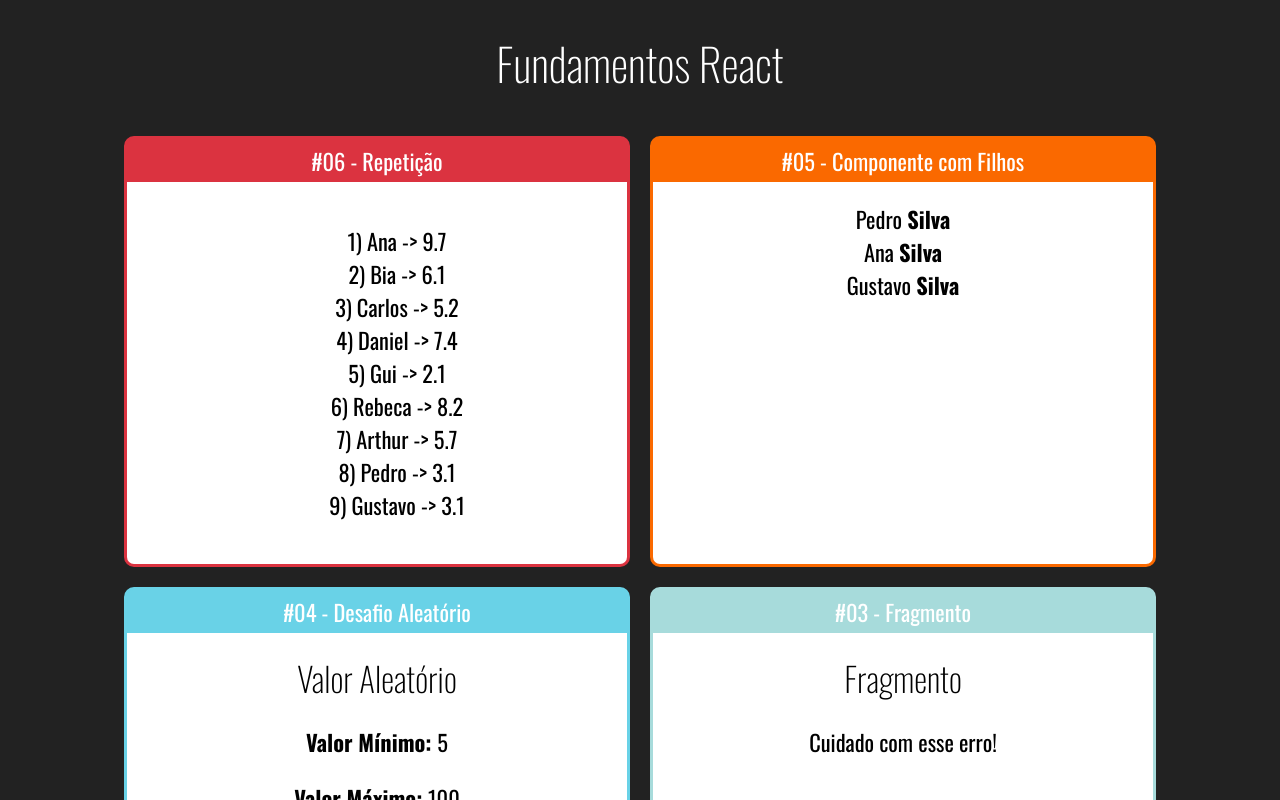
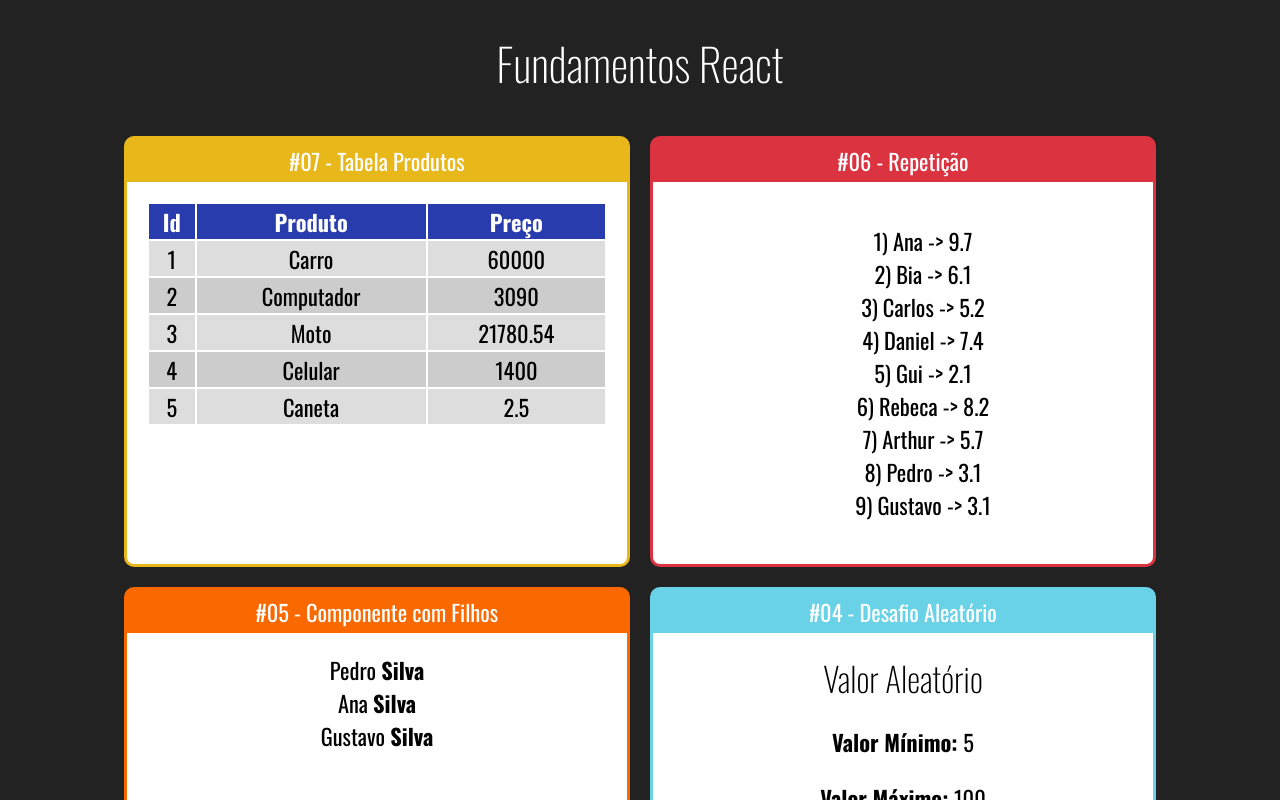
Before and after one commit to alvesduarte97/FundamentosReact, a React (Create React App) app: page / in a window 1280 px wide. Shown: the top 800 px of the page. Built offline with nearby package versions, Linux system fonts and the light colour scheme.

Commit message:
Creating table

```diff
--- a/src/App.jsx
+++ b/src/App.jsx
@@ -3,6 +3,7 @@ import "./App.css";
 
 import Card from "./components/layout/Card";
 import Familia from "./components/basicos/Familia";
+import TabelaProdutos from "./components/repeticao/TabelaProdutos";
 import FamiliaMembro from "./components/basicos/FamiliaMembro";
 import ListaAlunos from "./components/repeticao/ListaAlunos";
 import Aleatorio from "./components/basicos/Aleatorio";
@@ -14,6 +15,9 @@ export default () => (
   <div className="App">
     <h1>Fundamentos React</h1>
     <div className="Cards">
+      <Card titulo="#07 - Tabela Produtos" color="#E8B71A">
+        <TabelaProdutos />
+      </Card>
       <Card titulo="#06 - Repetição" color="#DB3340">
         <ListaAlunos />
       </Card>
--- /dev/null
+++ b/src/components/repeticao/TabelaProdutos.css
@@ -0,0 +1,16 @@
+.TabelaProdutos table {
+    width: 100%;
+}
+
+.TabelaProdutos th {
+    background-color: #283cae;
+    color: #fff;
+}
+
+.TabelaProdutos .Par {
+    background-color: #ddd;
+}
+
+.TabelaProdutos .Impar {
+    background-color: #ccc;
+}
--- /dev/null
+++ b/src/components/repeticao/TabelaProdutos.jsx
@@ -0,0 +1,32 @@
+import produtos from "../../data/produtos";
+import "./TabelaProdutos.css";
+
+// eslint-disable-next-line import/no-anonymous-default-export
+export default (props) => {
+  function getLinhas() {
+    return produtos.map((produto, i) => {
+      return (
+        <tr key={produto.id} className={i % 2 === 0 ? "Par" : "Impar"}>
+          <td> {produto.id} </td>
+          <td> {produto.nome} </td>
+          <td> {produto.preco} </td>
+        </tr>
+      );
+    });
+  }
+
+  return (
+    <div className="TabelaProdutos">
+      <table>
+        <thead>
+          <tr>
+            <th>Id</th>
+            <th>Produto</th>
+            <th>Preço</th>
+          </tr>
+        </thead>
+        <tbody>{getLinhas()}</tbody>
+      </table>
+    </div>
+  );
+};
--- /dev/null
+++ b/src/data/produtos.js
@@ -0,0 +1,8 @@
+const produtos = [
+  { id: 1, nome: "Carro", preco: 60000 },
+  { id: 2, nome: "Computador", preco: 3090 },
+  { id: 3, nome: "Moto", preco: 21780.54 },
+  { id: 4, nome: "Celular", preco: 1400 },
+  { id: 5, nome: "Caneta", preco: 2.5 },
+];
+export default produtos;
```
